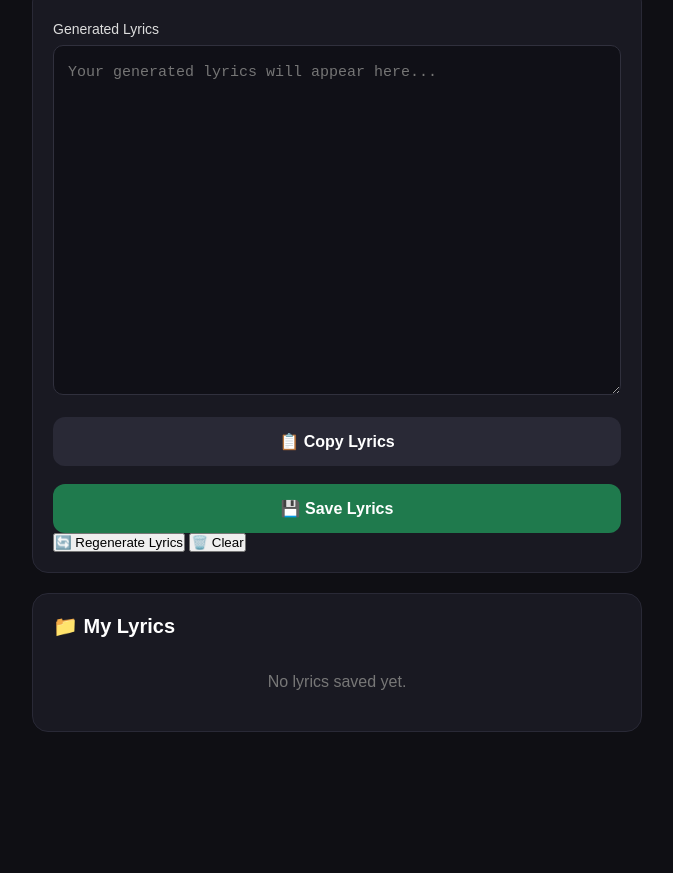
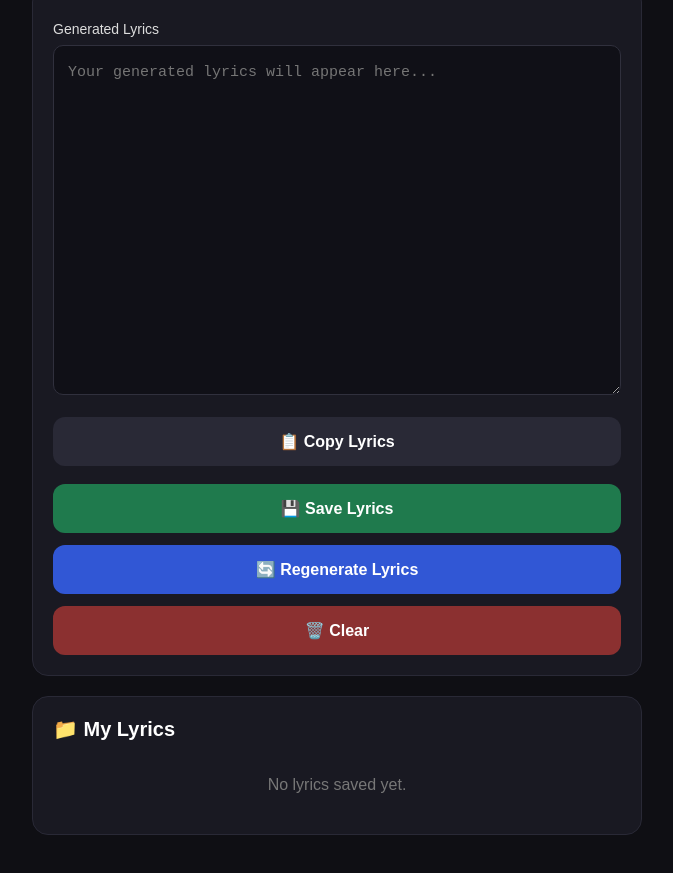
Before and after one commit to ashokautoworld-ctrl/Ai-video-maker-, a website: page index.html in a window 1280 px wide. Shown: the part 594-1467 px from the top of the page, without its empty margins (303-976 px from the left). Before the commit the page ends 1366 px from the top, so only its background shows below. Drawn offline with Linux system fonts and the light colour scheme.

Commit message:
Update style.css

```diff
--- a/style.css
+++ b/style.css
@@ -166,3 +166,33 @@ select {
   }
 
 }
+.regenerate {
+  width: 100%;
+  margin-top: 12px;
+  padding: 15px;
+  border: none;
+  border-radius: 12px;
+  background: #3157d5;
+  color: white;
+  font-size: 16px;
+  font-weight: bold;
+  cursor: pointer;
+}
+
+.clear {
+  width: 100%;
+  margin-top: 12px;
+  padding: 15px;
+  border: none;
+  border-radius: 12px;
+  background: #8b3030;
+  color: white;
+  font-size: 16px;
+  font-weight: bold;
+  cursor: pointer;
+}
+
+.regenerate:disabled {
+  opacity: 0.6;
+  cursor: wait;
+}
```
